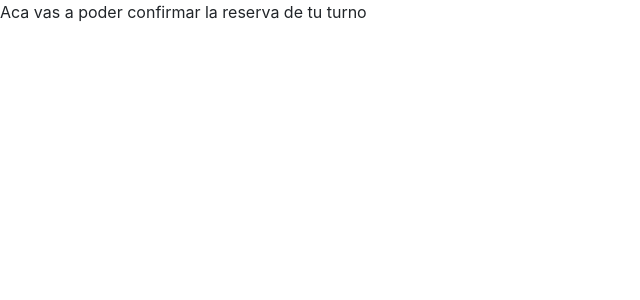
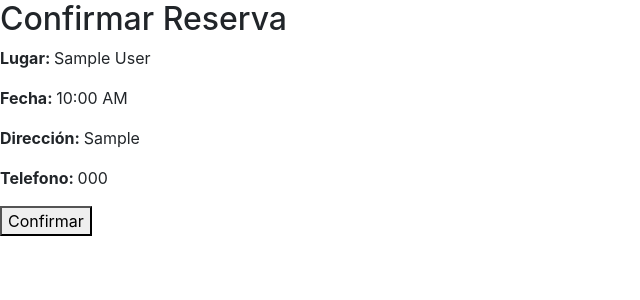
Before and after one commit to Inwinkelried/ucse2024-IW-TP, a Django app: page /reservar_turno/1/1/ in a window 1280 px wide. Shown: the top 300 px of the page, without its empty margins (0-640 px from the left). Run offline with Django 5.2, Linux system fonts and the light colour scheme; tables that the repository leaves empty hold one stand-in row (values such as "Sample post"); some libraries are stand-ins or nearby versions.

Commit message:
Envio de notificacion de confirmacion para un turno

```diff
--- a/padel/accounts/views.py
+++ b/padel/accounts/views.py
@@ -11,7 +11,7 @@ from django.utils.http import urlsafe_base64_decode
 from django.utils.encoding import force_str
 from django.contrib.auth.models import User
 from django.contrib.sites.shortcuts import get_current_site
-from .utils import send_activation_email
+from .utils import send_activation_email, enviar_email_confirmacion_turno
 from django.contrib.auth.decorators import login_required
 from django.contrib import messages
 
@@ -100,10 +100,25 @@ def Mostrar_Turnos_View(request, id_complejo):
     }
 
     return render(request, 'ver_turnos.html', context)
-
 def Reservar_Turno_View(request, id_complejo, id_turno):
-    context = {}
+    complejo = get_object_or_404(ComplejoDePadel, id=id_complejo)
+    turno = get_object_or_404(Turno, id=id_turno)
+    context = {
+        'complejo': complejo,
+        'turno': turno,
+    }
     return render(request, 'reservar_turno.html',context)
+def Confirmar_Reserva_View(request,id_complejo, id_turno):
+    turno = get_object_or_404(Turno, id=id_turno)
+    complejo = get_object_or_404(ComplejoDePadel, id=id_complejo)
+    usuario = request.user
+    turno.estado = 'pendiente'
+    turno.usuario = usuario
+    propietario = get_object_or_404(Usuario, id=complejo.propietario.id)
+    turno.save()
+    enviar_email_confirmacion_turno(propietario, request, id_complejo)
+    messages.success(request, 'Turno reservado exitosamente!')
+    return redirect('home')
 
 def ComplejoRegisterView(request):
     user = request.user
@@ -129,6 +144,9 @@ def ComplejoRegisterView(request):
             form = ComplejoRegisterForm()
             return render(request, 'registration/registro_complejos.html', {'form': form})
 
+@login_required(login_url='login')
+def Ver_Reservas_Realizadas_View(request, id_complejo):
+    pass
 def JugadorRegisterView(request):
     context = {}
     if request.method == 'POST':
@@ -151,7 +169,6 @@ def JugadorRegisterView(request):
 
 def registration_complete(request):
     return render(request, 'registration/registration_complete.html')
-
 
 class LoginPersonalizado(LoginView):
     template_name = 'registration/login.html'
--- a/padel/padel/urls.py
+++ b/padel/padel/urls.py
@@ -41,4 +41,6 @@ urlpatterns = [
     path('mostrar_turnos/<int:id_complejo>/', views.Mostrar_Turnos_View ,name='mostrar_turnos'),
     path('cargar_turno/<int:id_complejo>/', views.Registrar_Turno_View, name='cargar_turno'),
     path('reservar_turno/<int:id_complejo>/<int:id_turno>/', views.Reservar_Turno_View, name='reservar_turno'),
+    path('confirmar_reserva/<int:id_turno>/<int:id_complejo>/', views.Confirmar_Reserva_View, name='confirmar_reserva'),
+    path('ver_reservas_realizadas/<int:id_complejo>/', views.Ver_Reservas_Realizadas_View, name='ver_reservas_realizadas'),
 ]+ static(settings.MEDIA_URL, document_root=settings.MEDIA_ROOT)
--- /dev/null
+++ b/padel/templates/email/enviar_email_confirmacion_turno.html
@@ -0,0 +1,3 @@
+<p>Hola {{ user.username }},</p>
+<p>{{ mensaje }}:</p>
+<p><a href="{{ notification_url }}">Confirmar cuenta</a></p>
--- a/padel/templates/home.html
+++ b/padel/templates/home.html
@@ -15,6 +15,11 @@
       {% csrf_token %}
       <button type="submit">Log Out</button>
     </form>
+    {% if messages %}
+    {% for message in messages %}
+        <div class="alert alert-success">{{ message }}</div>
+    {% endfor %}
+    {% endif %}
   {% else %}
     <p>Bienvenido!</p>
     <p><a href="{% url 'password_reset' %}">Cambiar Contraseña</a></p>
--- a/padel/templates/reservar_turno.html
+++ b/padel/templates/reservar_turno.html
@@ -3,6 +3,19 @@
 {% block title %}Register{% endblock %}
 
 {% block content %}
+<form method="POST" action="{% url 'confirmar_reserva' id_turno=turno.id id_complejo=complejo.id %}">
+    {% csrf_token %}
+        <body>
+            <h2>Confirmar Reserva</h2>
+            <div class="detalle_turno">
+                <p><span><strong>Lugar: </strong> {{ complejo.nombre_complejo }} </span> </p>
+                <p><span><strong>Fecha: </strong>{{turno.horario|time:"g:i A"}}</span></p>
+                <p><span><strong>Dirección: </strong>{{complejo.direccion}}</span> </p>
+                <p><span><strong>Telefono: </strong>{{complejo.telefono}}</span> </p>
+            </div>
+            <input type="hidden" name="id_turno" value="{{turno.id}}">
+            <input type="hidden" name="id_complejo" value="{{complejo.id}}">
+            <button type="submit">Confirmar</button>
+        </body>
 
-<p> Aca vas a poder confirmar la reserva de tu turno</p>
 {% endblock %}
```
Also changed, not shown: padel/accounts/utils.py (+17 -0 lines), padel/templates/ver_reservas_realizadas.html (added, +9 -0 lines).
